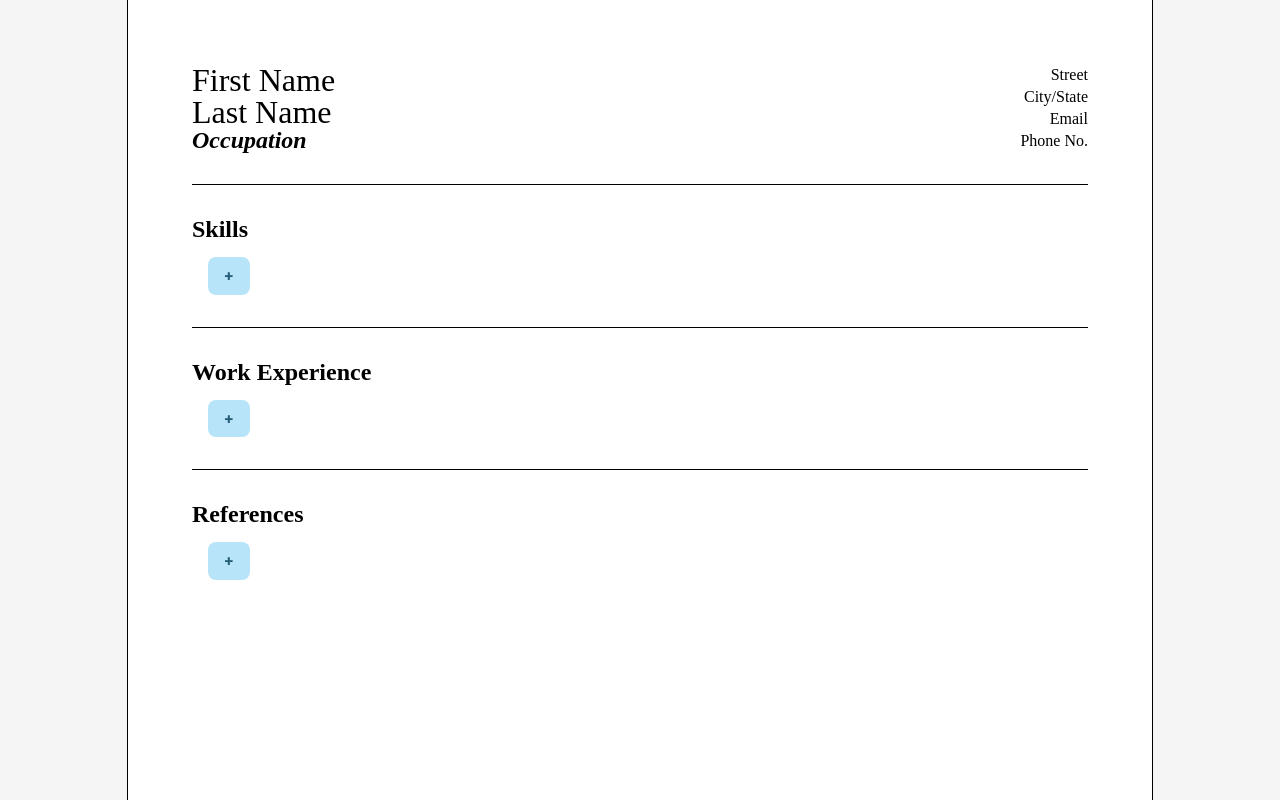
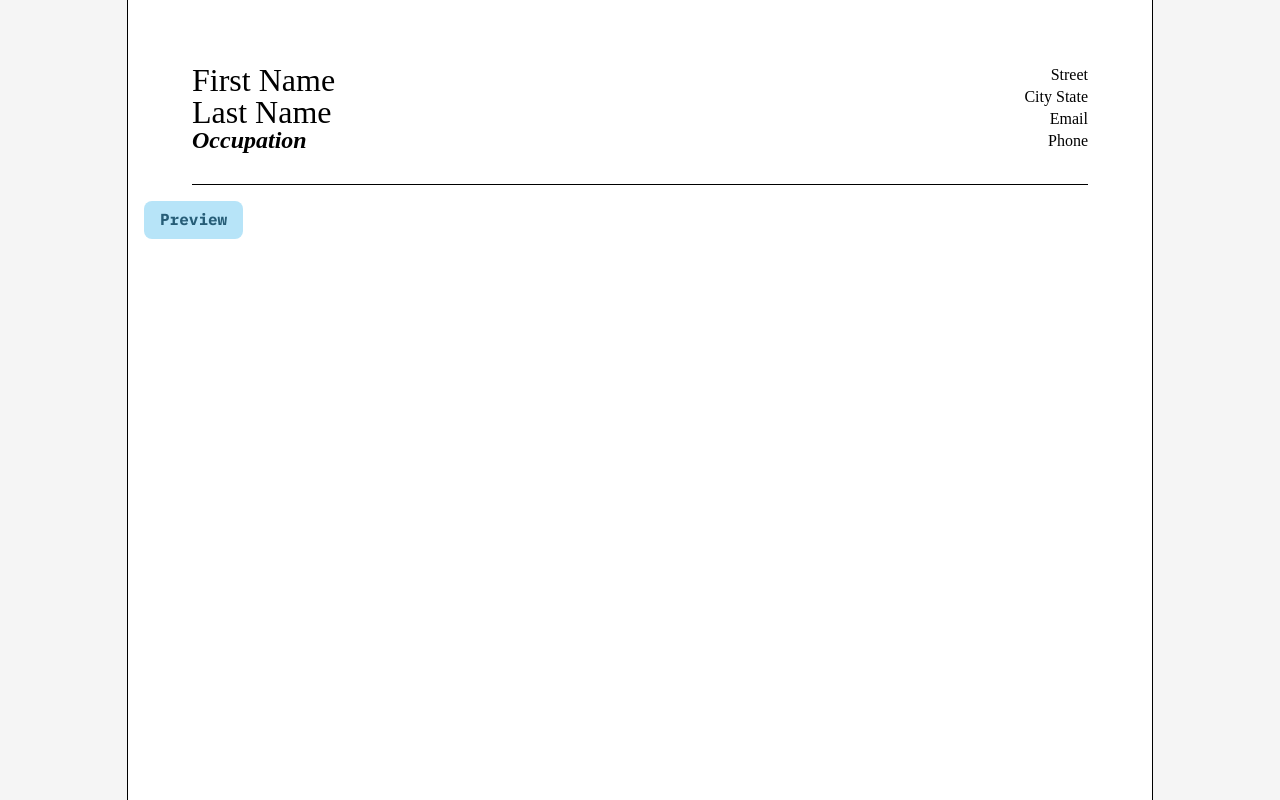
Before and after one commit to plsrd/cv-generator, a React (Create React App) app: page / in a window 1280 px wide. Built offline with nearby package versions, Linux system fonts and the light colour scheme.

Commit message:
refactor Contact Info state to single object instead of multiple statements

```diff
--- a/src/App.js
+++ b/src/App.js
@@ -1,5 +1,5 @@
 
-import React from 'react'
+import React, { useState } from 'react'
 import ContactInfo from './components/ContactInfo'
 // eslint-disable-next-line no-unused-vars
 import reset from './styles/reset.css'
@@ -9,15 +9,40 @@ import style from './styles/app.css'
 import InfoSection from './components/InfoSection'
 
 const App = () => {
+  const [preview, setPreview] = useState(false)
 
+  const handleFormSubmit = e => {
+    e.preventDefault()
+    setPreview(true)
+  }
 
+  const handleClick = () => {
+    setPreview(false)
+  }
+
+  const drawForm = () => {
+    return (
+      <form onSubmit={handleFormSubmit}>
+        <ContactInfo
+          preview={preview}
+        />
+        <button>Preview</button>
+      </form>
+    )
+  }
+
+  const drawPreview = () => {
+    return (
+      <div>
+        <h1>Tiddysnips</h1>
+        <button onClick={handleClick}>edit</button>
+      </div>
+    )
+  }
 
   return (
     <div className='app'>
-      <ContactInfo />
-      <InfoSection context='skill' />
-      <InfoSection context='work' />
-      <InfoSection context='reference' />
+      {preview === true  ? drawPreview() : drawForm()}
     </div>
   )
 }
--- a/src/components/ContactInfo.js
+++ b/src/components/ContactInfo.js
@@ -3,14 +3,24 @@ import EditableInput from './EditableInput'
 // eslint-disable-next-line no-unused-vars
 import style from '../styles/contactInfo.css'
 
-const ContactInfo= () => {
-  const [ firstName, setFirstName ] = useState('First Name')
-  const [ lastName, setLastName ] = useState('Last Name')
-  const [ occupation, setOccupation ] = useState('Occupation')
-  const [ email, setEmail ] = useState('Email')
-  const [ phone, setPhone ] = useState('Phone No.')
-  const [ street, setStreet ] = useState('Street')
-  const [ cityState, setCityState ] = useState('City/State')
+const ContactInfo= (props) => {
+  const { preview } = props
+
+  const [ contactInfo, setContactInfo ] = useState({
+    firstName: '',
+    lastName: '',
+    occupation: '',
+    email: '',
+    phone: '',
+    street: '',
+    cityState: '',
+  })
+
+
+  const handleChange = (e) => {
+    const { value, name } = e.target
+    setContactInfo({...contactInfo, [name]: value })
+  }
 
   return (
     <div className='contact-info'>
@@ -18,22 +28,22 @@ const ContactInfo= () => {
         <EditableInput
             label='First Name'
             name='firstName'
-            value={firstName}
-            updateState={setFirstName}
+            value={contactInfo.firstName}
+            handleChange={handleChange}
             className='name'
           />
         <EditableInput
           label='Last Name'
           name='lastName'
-          value={lastName}
-          updateState={setLastName}
+          value={contactInfo.lastName}
+          handleChange={handleChange}
           className='name'
         />
         <EditableInput
           label='Occupation'
           name='occupation'
-          value={occupation}
-          updateState={setOccupation}
+          value={contactInfo.occupation}
+          handleChange={handleChange}
           className='occupation'
         />
       </div>
@@ -41,29 +51,29 @@ const ContactInfo= () => {
           <EditableInput
             label='Street'
             name='street'
-          value={street}
-          updateState={setStreet}
+            value={contactInfo.street}
+            handleChange={handleChange}
             className='address'
           />
           <EditableInput
             label='City/State'
             name='cityState'
-          value={cityState}
-          updateState={setCityState}
+            value={contactInfo.cityState}
+            handleChange={handleChange}
             className='address'
           />
           <EditableInput
             label='Email'
             name='email'
-          value={email}
-          updateState={setEmail}
+            value={contactInfo.email}
+            handleChange={handleChange}
             className='address'
           />
           <EditableInput
             label='Phone No.'
             name='phone'
-          value={phone}
-          updateState={setPhone}
+            value={contactInfo.phone}
+            handleChange={handleChange}
             className='address'
           />
         </div>
--- a/src/components/EditableInput.js
+++ b/src/components/EditableInput.js
@@ -9,51 +9,47 @@ const EditableInput = (props) => {
     name,
     label,
     value,
-    updateState,
+    handleChange,
     className
   } = props
 
+
+
+  const handleClick = () => {
+    setEditing(true)
+  }
+
+  const handleSubmit = () => {
+    setEditing(false)
+  }
 
   const handleClickOutside = e  => {
     if (node.current.contains(e.target)) {
       return
     }
-    if (value === '') {
-      updateState(label)
-      setEditing(false)
-    }
-
-  }
-
-  const handleChange = (e) => {
-    const { value } = e.target
-    updateState(value)
-  }
-
-  const handleSubmit = (e) => {
-    e.preventDefault()
     setEditing(false)
   }
 
-  const handleClick = () => {
-    setEditing(true)
-    updateState('')
-  }
   useEffect(() => {
     if (editing) {
       document.addEventListener("mousedown", handleClickOutside);
     } else {
       document.removeEventListener("mousedown", handleClickOutside);
     }
-
     return () => {
       document.removeEventListener("mousedown", handleClickOutside);
     };
-  }, [ editing ]);
+  }, [ editing ])
+
+  const getName = () => {
+    let result = name.replace( /([A-Z])/g, " $1" );
+    return result.charAt(0).toUpperCase() + result.slice(1);
+  }
+
 
   if(editing === true) {
     return (
-      <form onSubmit={handleSubmit} ref={node}>
+      <div ref={node}>
         <label> {label} </label>
         <input
           name={name}
@@ -62,14 +58,11 @@ const EditableInput = (props) => {
           placeholder={label}
           className= {`${className}-input`}
         />
-        <button>Add</button>
-      </form>
+        <button onClick={handleSubmit}>Add</button>
+      </div>
     )
   } else {
-    return <p
-              onClick= {handleClick}
-              className={className}
-            >{value}</p>
+    return <p onClick={handleClick} className={className}>{value === '' ? getName() : value}</p>
   }
 
 }
```
Lines whose indentation alone changed are shown as unchanged.
